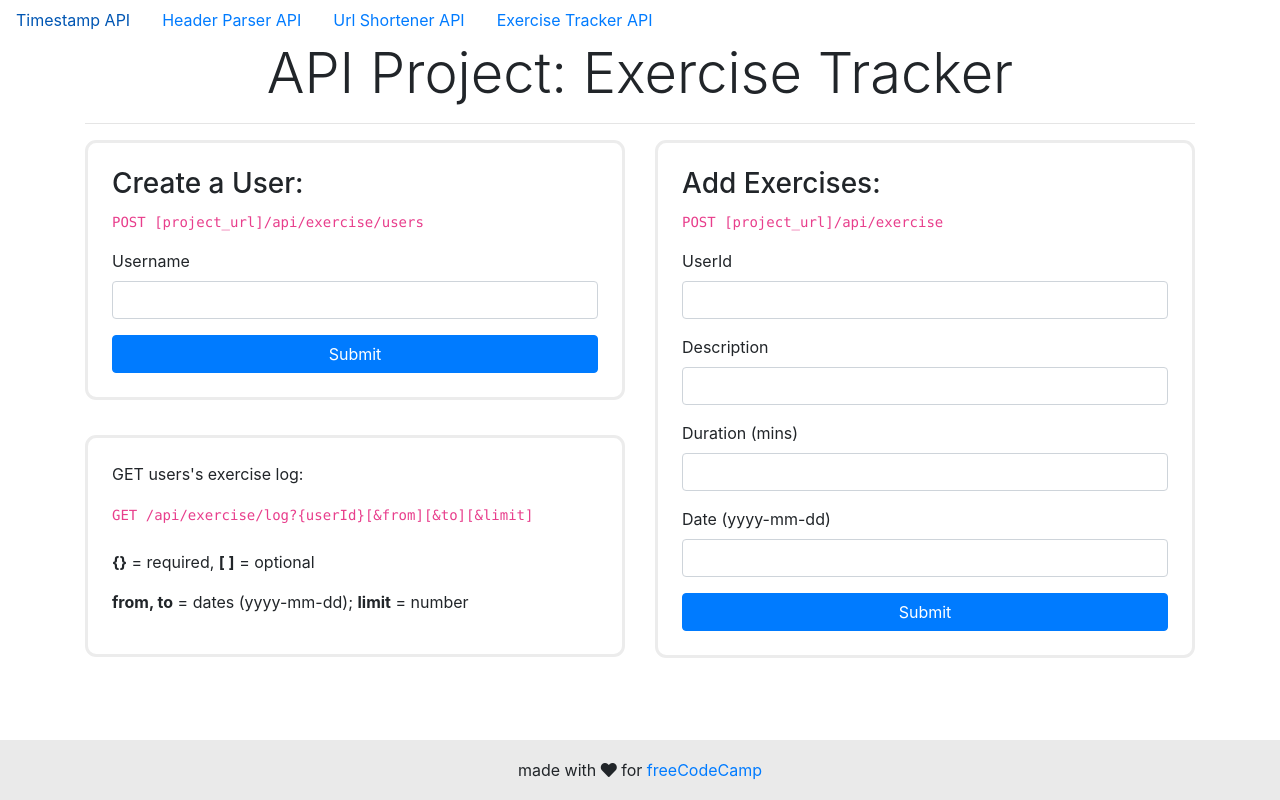
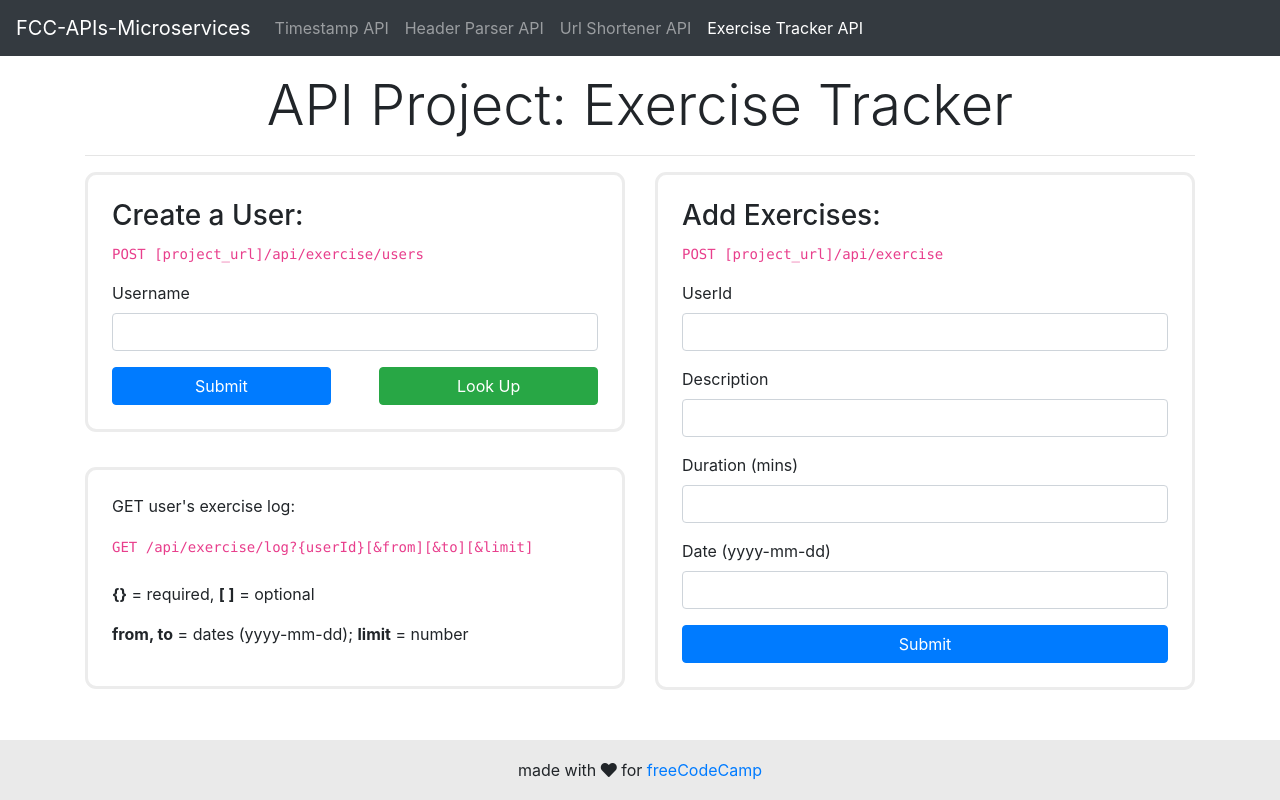
Before and after one commit to uptonm/fcc-apis-microservices-projects, a React (Create React App) app in the folder client/: page /exercise in a window 1280 px wide. Built offline with nearby package versions, Linux system fonts and the light colour scheme.

Commit message:
Updated ui components

```diff
--- a/client/src/components/App.js
+++ b/client/src/components/App.js
@@ -1,12 +1,13 @@
-import React, { Component } from 'react';
-import { BrowserRouter as Router, Route, NavLink } from 'react-router-dom';
+import React, { Component } from "react";
+import { BrowserRouter as Router, Route } from "react-router-dom";
 
-import './index.css';
-import Timestamp from './Timestamp';
-import HeaderParser from './HeaderParser';
-import UrlShortener from './UrlShortener';
-import ExerciseTracker from './ExerciseTracker';
-import Landing from './Landing';
+import "./index.css";
+import Timestamp from "./Timestamp";
+import HeaderParser from "./HeaderParser";
+import UrlShortener from "./UrlShortener";
+import ExerciseTracker from "./ExerciseTracker";
+import Navbar from "./Navbar";
+import Landing from "./Landing";
 
 class App extends Component {
   render() {
@@ -14,28 +15,7 @@ class App extends Component {
       <div>
         <Router>
           <div>
-            <ul className="nav">
-              <li className="nav-item">
-                <NavLink className="nav-link" activeClassName="active" to="/timestamp">
-                  Timestamp API
-                </NavLink>
-              </li>
-              <li className="nav-item">
-                <NavLink className="nav-link" activeClassName="nav-link active" to="/headerparser">
-                  Header Parser API
-                </NavLink>
-              </li>
-              <li className="nav-item">
-                <NavLink className="nav-link" activeClassName="nav-link active" to="/url">
-                  Url Shortener API
-                </NavLink>
-              </li>
-              <li className="nav-item">
-                <NavLink className="nav-link" activeClassName="nav-link active" to="/exercise">
-                  Exercise Tracker API
-                </NavLink>
-              </li>
-            </ul>
+            <Navbar />
             <Route exact path="/" component={Landing} />
             <Route path="/timestamp" component={Timestamp} />
             <Route path="/headerparser" component={HeaderParser} />
@@ -45,7 +25,7 @@ class App extends Component {
         </Router>
         <footer className="footer">
           <span>
-            made with <i className="fas fa-heart" /> for{' '}
+            made with <i className="fas fa-heart" /> for{" "}
             <a href="https://freecodecamp.com">freeCodeCamp</a>
           </span>
         </footer>
--- a/client/src/components/ExerciseTracker.js
+++ b/client/src/components/ExerciseTracker.js
@@ -1,63 +1,109 @@
-import React, { Component } from 'react';
-import axios from 'axios';
+import React, { Component } from "react";
+import axios from "axios";
 
 class ExerciseTracker extends Component {
   state = {
     username: {
-      value: '',
-      error: ''
+      value: "",
+      error: ""
     },
     userId: {
-      value: '',
-      error: ''
+      value: "",
+      error: ""
     },
     description: {
-      value: '',
-      error: ''
+      value: "",
+      error: ""
     },
     duration: {
-      value: '',
-      error: ''
+      value: "",
+      error: ""
     },
     date: {
-      value: '',
-      error: ''
-    }
+      value: "",
+      error: ""
+    },
+    content: {}
   };
 
   handlePostUser = async event => {
     event.preventDefault();
     const username = await axios
-      .post('/api/exercise/users', { username: this.state.username.value })
+      .post("/api/exercise/users", { username: this.state.username.value })
       .catch(err => {
         this.setState({
           username: {
             ...this.state.username,
             error: err.response.data.Error
+          },
+          content: {
+            status: false
           }
         });
       });
     if (username) {
-      this.setState({ username: { error: '' } });
+      this.setState({
+        username: { ...this.state.username, error: "" },
+        content: { title: "User Added: ", status: "user", ...username.data }
+      });
     }
   };
 
   handlePostExercise = async event => {
     event.preventDefault();
-    const exercise = await axios
-      .post('/api/exercise', {
+    let exercise;
+    if (this.state.date.value.length === 0) {
+      exercise = {
         user: this.state.userId.value,
         description: this.state.description.value,
         duration: this.state.duration.value
-      })
+      };
+    } else {
+      exercise = {
+        user: this.state.userId.value,
+        description: this.state.description.value,
+        duration: this.state.duration.value,
+        date: this.state.date
+      };
+    }
+    await axios.post("/api/exercise", exercise).catch(err => {
+      this.setState({
+        date: {
+          ...this.state.date,
+          error: err.response.data.Error
+        }
+      });
+    });
+  };
+
+  handleGetUser = async event => {
+    event.preventDefault();
+    const user = await axios
+      .get(`/api/exercise/users?username=${this.state.username.value}`)
       .catch(err => {
         this.setState({
-          date: {
-            ...this.state.date,
+          username: {
+            ...this.state.username,
             error: err.response.data.Error
+          },
+          content: {
+            status: false
           }
         });
       });
+    if (user) {
+      this.setState({
+        username: {
+          ...this.state.username,
+          error: ""
+        },
+        content: {
+          status: "user",
+          title: "User: ",
+          ...user.data
+        }
+      });
+    }
   };
 
   handleChange = event => {
@@ -70,53 +116,99 @@ class ExerciseTracker extends Component {
     });
   };
 
+  renderContent = () => {
+    switch (this.state.content.status) {
+      case "user":
+        return (
+          <div className="bd-example" style={{ marginTop: "2.2em" }}>
+            <i
+              className="fas fa-times float-top-right"
+              onClick={() => this.setState({ content: {} })}
+            />
+            <h3>{this.state.content.title}</h3>
+            <code>_id: </code>
+            {this.state.content._id}
+            <br />
+            <code>username: </code>
+            {this.state.content.username}
+          </div>
+        );
+      case "exercise":
+      default:
+        return (
+          <div className="bd-example" style={{ marginTop: "2.2em" }}>
+            <p>GET user's exercise log:</p>
+            <code>GET /api/exercise/log?{`{userId}`}[&from][&to][&limit]</code>
+            <br />
+            <br />
+            <p>
+              <strong>{`{}`}</strong> = required, <strong>[ ]</strong> =
+              optional
+            </p>
+            <p>
+              <strong>from, to</strong> = dates (yyyy-mm-dd);{" "}
+              <strong>limit</strong> = number
+            </p>
+          </div>
+        );
+    }
+  };
+
   render() {
     return (
       <div className="container">
         <h1 className="display-4 text-center">API Project: Exercise Tracker</h1>
         <hr />
-        <div className="row" style={{ marginTop: '1em' }}>
+        <div className="row" style={{ marginTop: "1em" }}>
           <div className="col-sm-6">
-            <form onSubmit={this.handlePostUser.bind(this)} className="bd-example">
+            <form
+              onSubmit={this.handlePostUser.bind(this)}
+              className="bd-example"
+            >
               <h3>Create a User:</h3>
               <code>POST [project_url]/api/exercise/users</code>
-              <div className="form-group" style={{ marginTop: '1em' }}>
+              <div className="form-group" style={{ marginTop: "1em" }}>
                 <label htmlFor="username">Username</label>
                 <input
                   className={
                     this.state.username.error.length === 0
-                      ? 'form-control'
-                      : 'form-control is-invalid'
+                      ? "form-control"
+                      : "form-control is-invalid"
                   }
                   required
                   id="username"
                   value={this.state.username.value}
                   onChange={this.handleChange.bind(this)}
                 />
-                <div className="invalid-feedback">{this.state.username.error}</div>
+                <div className="invalid-feedback">
+                  {this.state.username.error}
+                </div>
               </div>
-              <button className="btn btn-primary" style={{ width: '100%' }} type="submit">
+              <button
+                className="btn btn-primary"
+                style={{ width: "45%", marginRight: "5%" }}
+                type="submit"
+              >
                 Submit
               </button>
+              <button
+                className="btn btn-success"
+                style={{ width: "45%", marginLeft: "5%" }}
+                onClick={this.handleGetUser}
+              >
+                Look Up
+              </button>
             </form>
-            <div className="bd-example" style={{ marginTop: '2.2em' }}>
-              <p>GET users's exercise log:</p>
-              <code>GET /api/exercise/log?{`{userId}`}[&from][&to][&limit]</code>
-              <br />
-              <br />
-              <p>
-                <strong>{`{}`}</strong> = required, <strong>[ ]</strong> = optional
-              </p>
-              <p>
-                <strong>from, to</strong> = dates (yyyy-mm-dd); <strong>limit</strong> = number
-              </p>
-            </div>
+            {this.renderContent()}
           </div>
           <div className="col-sm-6">
-            <form onSubmit={this.handlePostExercise.bind(this)} className="bd-example">
+            <form
+              onSubmit={this.handlePostExercise.bind(this)}
+              className="bd-example"
+            >
               <h3>Add Exercises:</h3>
               <code>POST [project_url]/api/exercise</code>
-              <div className="form-group" style={{ marginTop: '1em' }}>
+              <div className="form-group" style={{ marginTop: "1em" }}>
                 <label htmlFor="userId">UserId</label>
                 <input
                   className="form-control"
@@ -150,7 +242,9 @@ class ExerciseTracker extends Component {
                 <label htmlFor="date">Date (yyyy-mm-dd)</label>
                 <input
                   className={
-                    this.state.date.error.length > 0 ? 'form-control is-invalid' : 'form-control'
+                    this.state.date.error.length > 0
+                      ? "form-control is-invalid"
+                      : "form-control"
                   }
                   id="date"
                   value={this.state.date.value}
@@ -158,7 +252,11 @@ class ExerciseTracker extends Component {
                 />
                 <div className="invalid-feedback">{this.state.date.error}</div>
               </div>
-              <button className="btn btn-primary" style={{ width: '100%' }} type="submit">
+              <button
+                className="btn btn-primary"
+                style={{ width: "100%" }}
+                type="submit"
+              >
                 Submit
               </button>
             </form>
--- /dev/null
+++ b/client/src/components/Navbar.js
@@ -0,0 +1,56 @@
+import React from "react";
+import { NavLink } from "react-router-dom";
+
+export default () => {
+  return (
+    <nav
+      className="navbar navbar-expand-lg navbar-dark bg-dark"
+      style={{ marginBottom: "1em" }}
+    >
+      <NavLink className="navbar-brand" to="/">
+        FCC-APIs-Microservices
+      </NavLink>
+
+      <div className="collapse navbar-collapse" id="navbarSupportedContent">
+        <ul className="navbar-nav mr-auto">
+          <li className="nav-item">
+            <NavLink
+              className="nav-link"
+              activeClassName="active"
+              to="/timestamp"
+            >
+              Timestamp API
+            </NavLink>
+          </li>
+          <li className="nav-item">
+            <NavLink
+              className="nav-link"
+              activeClassName="nav-link active"
+              to="/headerparser"
+            >
+              Header Parser API
+            </NavLink>
+          </li>
+          <li className="nav-item">
+            <NavLink
+              className="nav-link"
+              activeClassName="nav-link active"
+              to="/url"
+            >
+              Url Shortener API
+            </NavLink>
+          </li>
+          <li className="nav-item">
+            <NavLink
+              className="nav-link"
+              activeClassName="nav-link active"
+              to="/exercise"
+            >
+              Exercise Tracker API
+            </NavLink>
+          </li>
+        </ul>
+      </div>
+    </nav>
+  );
+};
--- a/client/src/components/index.css
+++ b/client/src/components/index.css
@@ -8,6 +8,7 @@
   background-color: rgba(150, 150, 150, 0.2);
 }
 .bd-example {
+  position: relative;
   border: solid #ececec;
   padding: 1.5rem;
   margin-right: 0;
@@ -15,3 +16,15 @@
   border-width: 0.2rem;
   border-radius: 0.7em;
 }
+.float-top-right {
+  position: absolute;
+  top: 0.6em;
+  right: 0.7em;
+}
+.fa-times {
+  font-size: 1.2em !important;
+  opacity: 0.3;
+}
+.fa-times:hover {
+  opacity: 1;
+}
```
Also changed, not shown: client/src/components/Landing.js (+8 -6 lines).
